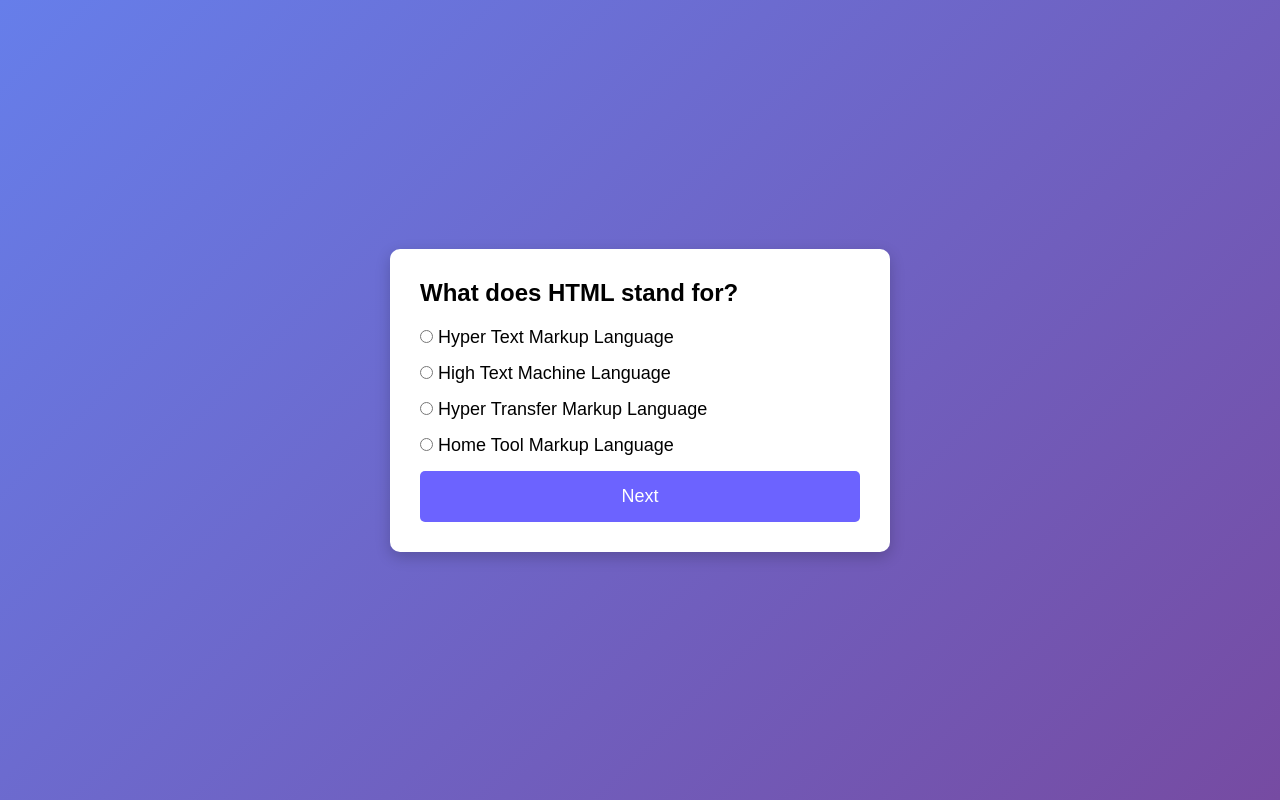
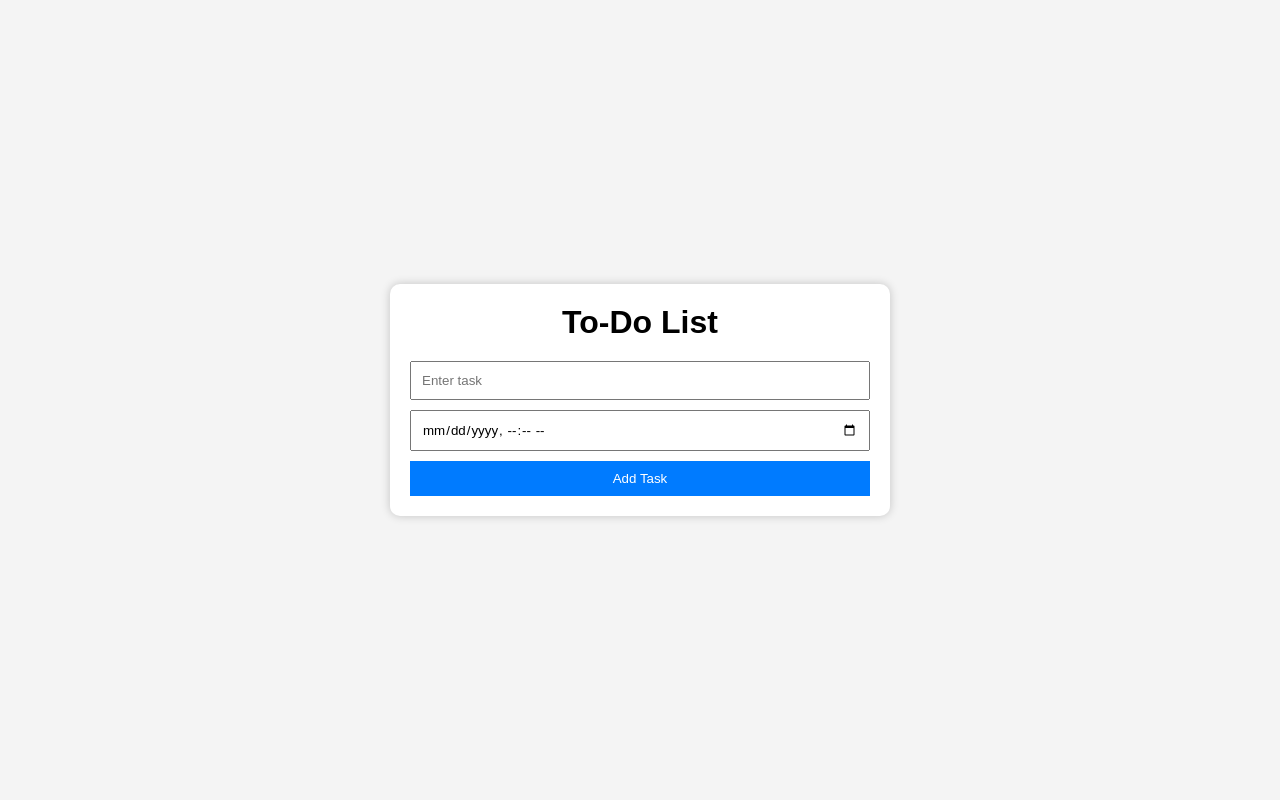
Before and after one commit to Varshini-Kalpaguri/skillcrafttechnology, a plain HTML site: page index.html in a window 1280 px wide. Drawn offline with Linux system fonts and the light colour scheme.

Commit message:
Add files via upload

```diff
--- a/index.html
+++ b/index.html
@@ -3,42 +3,25 @@
 <head>
     <meta charset="UTF-8">
     <meta name="viewport" content="width=device-width, initial-scale=1.0">
-    <title>Quiz Game</title>
+    <title>To-Do Web App</title>
     <link rel="stylesheet" href="style.css">
 </head>
 <body>
 
-<div class="quiz-container">
-    <div id="quiz">
-        <h2 id="question">Question Text</h2>
+<div class="container">
+    <h1>To-Do List</h1>
 
-        <ul>
-            <li>
-                <input type="radio" name="answer" id="a" class="answer">
-                <label for="a" id="a_text">Answer A</label>
-            </li>
+    <div class="input-section">
+        <input type="text" id="taskInput" placeholder="Enter task">
 
-            <li>
-                <input type="radio" name="answer" id="b" class="answer">
-                <label for="b" id="b_text">Answer B</label>
-            </li>
+        <input type="datetime-local" id="taskDate">
 
-            <li>
-                <input type="radio" name="answer" id="c" class="answer">
-                <label for="c" id="c_text">Answer C</label>
-            </li>
+        <button onclick="addTask()">Add Task</button>
+    </div>
 
-            <li>
-                <input type="radio" name="answer" id="d" class="answer">
-                <label for="d" id="d_text">Answer D</label>
-            </li>
-        </ul>
-
-        <button id="submit">Next</button>
-    </div>
+    <ul id="taskList"></ul>
 </div>
 
 <script src="script.js"></script>
-
 </body>
 </html>
--- a/script.js
+++ b/script.js
@@ -1,107 +1,50 @@
-const quizData = [
-{
-question: "What does HTML stand for?",
-a: "Hyper Text Markup Language",
-b: "High Text Machine Language",
-c: "Hyper Transfer Markup Language",
-d: "Home Tool Markup Language",
-correct: "a"
-},
-{
-question: "Which language is used for styling web pages?",
-a: "HTML",
-b: "CSS",
-c: "Python",
-d: "Java",
-correct: "b"
-},
-{
-question: "Which language is used for web interactivity?",
-a: "JavaScript",
-b: "CSS",
-c: "HTML",
-d: "C++",
-correct: "a"
-},
-{
-question: "Which company developed JavaScript?",
-a: "Google",
-b: "Microsoft",
-c: "Netscape",
-d: "Apple",
-correct: "c"
-},
-{
-question: "Which tag is used to create a hyperlink?",
-a: "<link>",
-b: "<a>",
-c: "<href>",
-d: "<url>",
-correct: "b"
-}
-];
+function addTask() {
 
-const questionEl = document.getElementById("question");
-const answerEls = document.querySelectorAll(".answer");
-const a_text = document.getElementById("a_text");
-const b_text = document.getElementById("b_text");
-const c_text = document.getElementById("c_text");
-const d_text = document.getElementById("d_text");
-const submitBtn = document.getElementById("submit");
+    let taskInput = document.getElementById("taskInput");
+    let taskDate = document.getElementById("taskDate");
 
-let currentQuiz = 0;
-let score = 0;
+    if(taskInput.value === ""){
+        alert("Enter a task");
+        return;
+    }
 
-loadQuiz();
+    let li = document.createElement("li");
 
-function loadQuiz(){
-    deselectAnswers();
+    li.innerHTML = `
+        <div>
+            <strong>${taskInput.value}</strong><br>
+            <small>${taskDate.value}</small>
+        </div>
 
-    const currentData = quizData[currentQuiz];
+        <div class="actions">
+            <button onclick="completeTask(this)">✓</button>
+            <button onclick="editTask(this)">Edit</button>
+            <button onclick="deleteTask(this)">Delete</button>
+        </div>
+    `;
 
-    questionEl.innerText = currentData.question;
-    a_text.innerText = currentData.a;
-    b_text.innerText = currentData.b;
-    c_text.innerText = currentData.c;
-    d_text.innerText = currentData.d;
+    document.getElementById("taskList").appendChild(li);
+
+    taskInput.value = "";
+    taskDate.value = "";
 }
 
-function deselectAnswers(){
-    answerEls.forEach(answer => answer.checked = false);
+function completeTask(button){
+    button.parentElement.parentElement.classList.toggle("completed");
 }
 
-function getSelected(){
-    let answer;
-
-    answerEls.forEach(answerEl => {
-        if(answerEl.checked){
-            answer = answerEl.id;
-        }
-    });
-
-    return answer;
+function deleteTask(button){
+    button.parentElement.parentElement.remove();
 }
 
-submitBtn.addEventListener("click", () => {
+function editTask(button){
 
-    const answer = getSelected();
+    let taskText =
+    button.parentElement.previousElementSibling.querySelector("strong");
 
-    if(answer){
-        if(answer === quizData[currentQuiz].correct){
-            score++;
-        }
+    let newTask = prompt("Edit Task", taskText.innerText);
 
-        currentQuiz++;
-
-        if(currentQuiz < quizData.length){
-            loadQuiz();
-        } else {
-            document.getElementById("quiz").innerHTML = `
-            <h2>You scored ${score}/${quizData.length}</h2>
-            <button onclick="location.reload()">
-                Restart Quiz
-            </button>
-            `;
-        }
+    if(newTask){
+        taskText.innerText = newTask;
     }
-});
+}
--- a/style.css
+++ b/style.css
@@ -6,50 +6,62 @@
 }
 
 body{
-    background:linear-gradient(135deg,#667eea,#764ba2);
+    background:#f4f4f4;
     display:flex;
     justify-content:center;
     align-items:center;
-    height:100vh;
+    min-height:100vh;
 }
 
-.quiz-container{
-    background:#fff;
+.container{
+    background:white;
+    padding:20px;
+    border-radius:10px;
     width:500px;
-    max-width:90%;
-    border-radius:10px;
-    box-shadow:0 5px 15px rgba(0,0,0,0.2);
-    overflow:hidden;
+    box-shadow:0 0 10px rgba(0,0,0,0.2);
 }
 
-#quiz{
-    padding:30px;
-}
-
-h2{
+h1{
+    text-align:center;
     margin-bottom:20px;
 }
 
-ul{
-    list-style:none;
+.input-section{
+    display:flex;
+    flex-direction:column;
+    gap:10px;
 }
 
-ul li{
-    margin:15px 0;
-    font-size:18px;
+input,button{
+    padding:10px;
 }
 
 button{
-    width:100%;
-    padding:15px;
+    background:#007bff;
+    color:white;
     border:none;
-    background:#6c63ff;
-    color:white;
-    font-size:18px;
     cursor:pointer;
-    border-radius:5px;
 }
 
 button:hover{
-    background:#574fd6;
+    background:#0056b3;
 }
+
+li{
+    list-style:none;
+    background:#eee;
+    padding:10px;
+    margin-top:10px;
+    display:flex;
+    justify-content:space-between;
+    align-items:center;
+}
+
+.completed{
+    text-decoration:line-through;
+    color:green;
+}
+
+.actions button{
+    margin-left:5px;
+}
```
